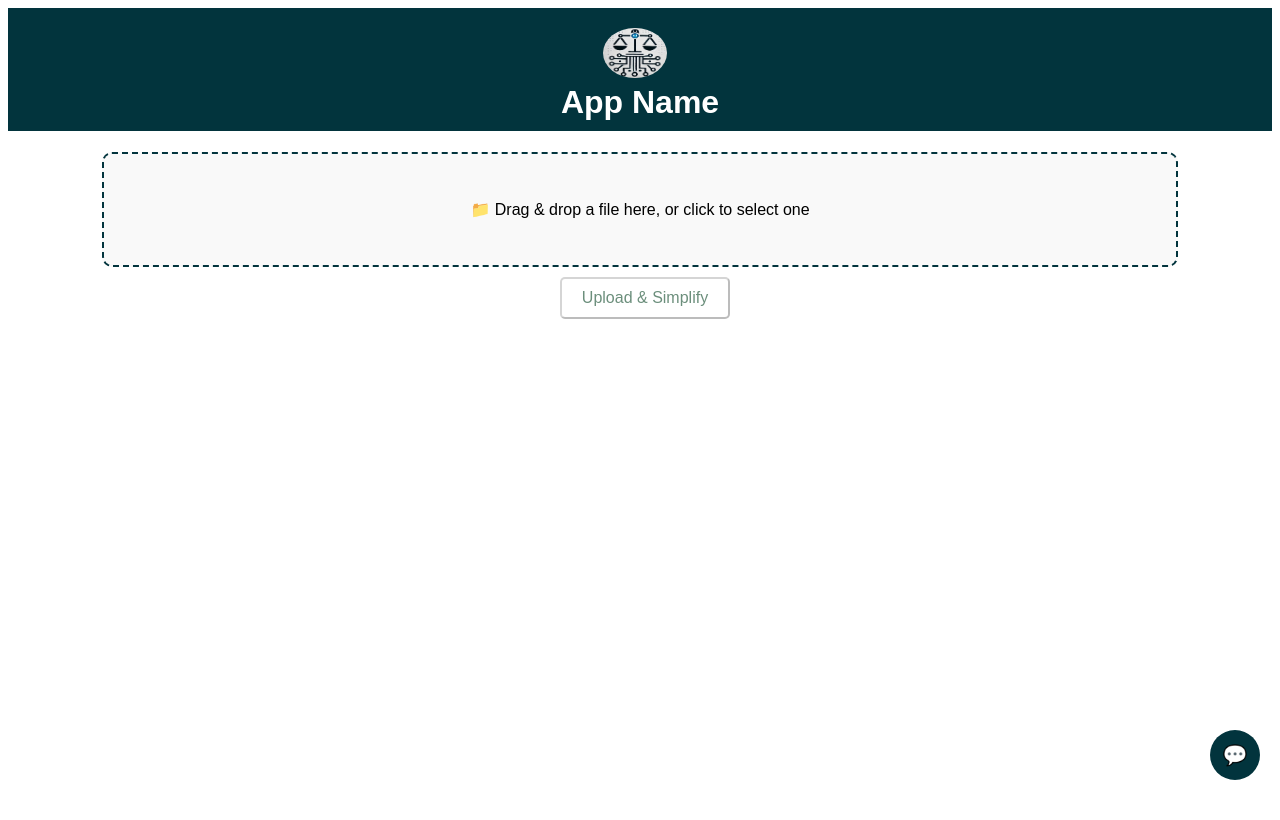
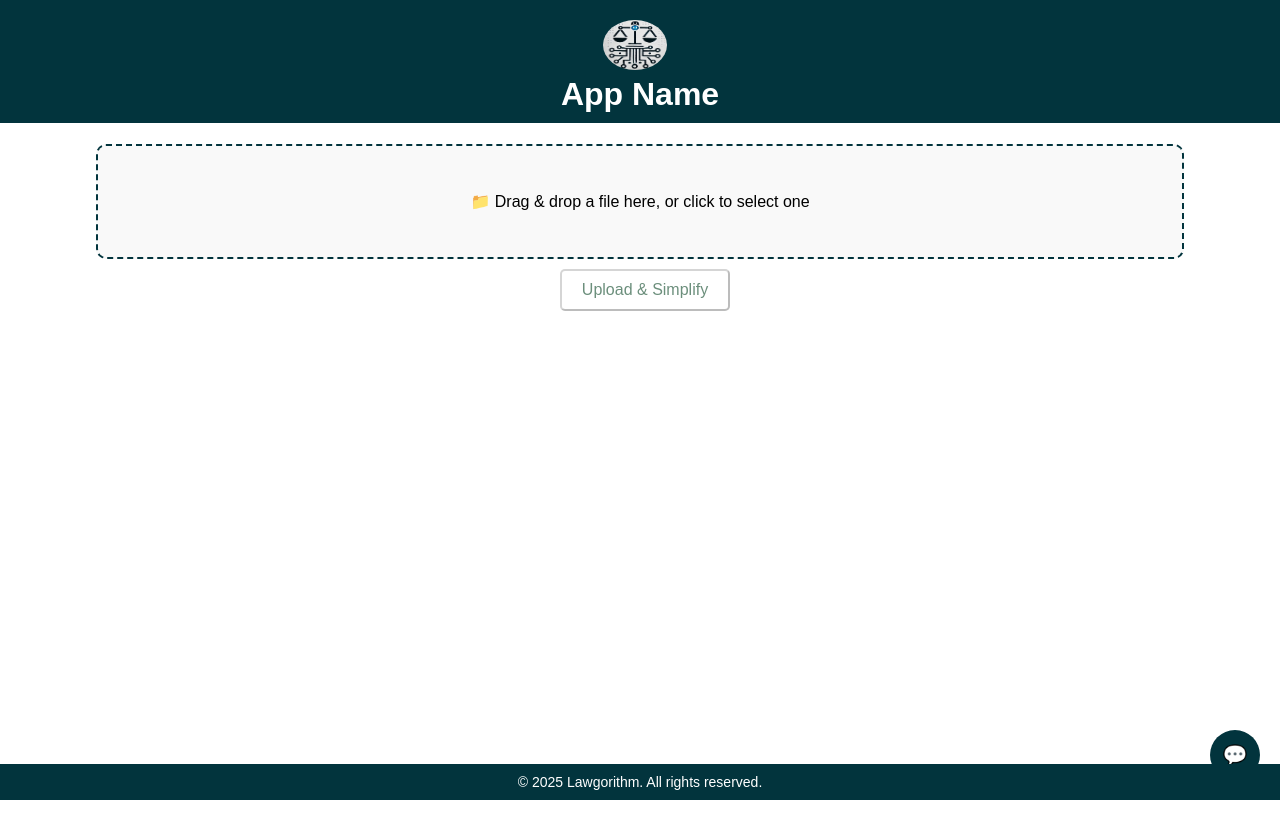
Before and after one commit to armaitykk/fill-osophy.ai, a React (Create React App) app in the folder frontend/: page / in a window 1280 px wide. Built offline with nearby package versions, Linux system fonts and the light colour scheme.

Commit message:
footer added

```diff
--- a/frontend/src/App.css
+++ b/frontend/src/App.css
@@ -36,3 +36,38 @@
     transform: rotate(360deg);
   }
 }
+
+/* Ensure body and html take full height and allow for a sticky footer initially */
+body, html {
+  margin: 0;
+  padding: 0;
+  height: 100%;
+  display: flex;
+  flex-direction: column; /* Stack content vertically */
+}
+
+/* Main content area to grow and take up space */
+.main-content {
+  flex: 1;
+  overflow: auto;
+  transition: padding-bottom 0.3s ease-in-out; /* Smooth transition when footer changes position */
+}
+
+/* Footer position */
+footer {
+  background-color: #02343d;
+  color: white;
+  text-align: center;
+  padding: 10px 0;
+  width: 100%;
+  position: relative; /* Default to relative for flow */
+  bottom: 0;
+  transition: position 0.3s ease-in-out; /* Smooth transition for position change */
+}
+
+/* Footer only gets "fixed" when there isn't enough content to push it down */
+footer.sticky-footer {
+  position: fixed;
+  bottom: 0;
+  left: 0;
+}
--- a/frontend/src/App.js
+++ b/frontend/src/App.js
@@ -3,6 +3,8 @@ import axios from "axios";
 import { useDropzone } from "react-dropzone";
 import Chatbot from "./components/Chatbot";
 import Header from "./components/Header";
+import Footer from "./components/Footer";
+import "./App.css";
 
 function App() {
     const [file, setFile] = useState(null);
@@ -56,8 +58,16 @@ function App() {
     };
 
     return (
-        <div style={{ textAlign: "center", paddingBottom: "20px", fontFamily: "Arial, sans-serif" }}>
+        <div style={{
+            display: "flex",
+            flexDirection: "column",
+            minHeight: "100vh",
+            textAlign: "center",
+            paddingBottom: "20px",
+            fontFamily: "Arial, sans-serif"
+        }}>
             <Header />
+            <main className="main-content" style={{ flex: 1 }}>
                 <Chatbot />
 
                 {/* ✅ Drag & Drop File Input */}
@@ -208,8 +218,10 @@ function App() {
                         }
                     `}
                 </style>
+            </main>
+            {/* ✅ Footer */}
+            <Footer />
         </div>
-
     );
 }
 
--- /dev/null
+++ b/frontend/src/components/Footer.css
@@ -0,0 +1,16 @@
+/* Footer.css */
+
+footer {
+    background-color: #02343d;
+    color: white;
+    text-align: center;
+    padding: 10px 0;
+    width: 100%;
+    position: relative; /* Footer will naturally stick to bottom */
+  }
+
+
+  .footer-container p {
+    margin: 0;
+    font-size: 14px;
+  }
--- /dev/null
+++ b/frontend/src/components/Footer.js
@@ -0,0 +1,14 @@
+import React from "react";
+import "./Footer.css";
+
+function Footer() {
+  return (
+    <footer className="footer">
+      <div className="footer-container">
+        <p>&copy; {new Date().getFullYear()} Lawgorithm. All rights reserved.</p>
+      </div>
+    </footer>
+  );
+}
+
+export default Footer;
```
Lines whose indentation alone changed are shown as unchanged.
